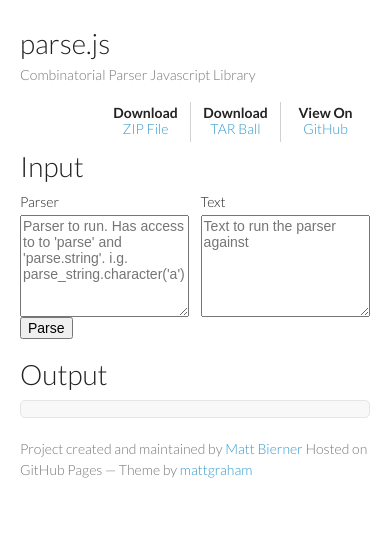
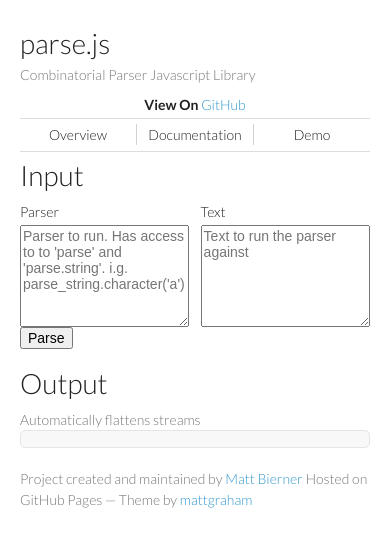
Before and after one commit to mattbierner/bennu, a Jekyll site: the page built from console.html, in a window 390 px wide. Shown: the top 547 px of the page. Built offline with Jekyll 4.4.1, drawn with Linux system fonts in a browser that asks for light colours; nearby versions of some CDN libraries.

Commit message:
Fixed console for displaying streams. Fixed media query style for small screen sizes.

```diff
--- a/_layouts/base.html
+++ b/_layouts/base.html
@@ -29,19 +29,19 @@
 
                 <div id="links">
                     <ul>
-                        <li>
+                        <li id="link-zip">
                             <a href="https://github.com/mattbierner/parse.js/zipball/master">
                                 <span class='download-title'>Download</span>
                                 <span class='download-item'>ZIP File</span>
                             </a>
                         </li>
-                        <li>
+                        <li id='link-tar'>
                             <a href="https://github.com/mattbierner/parse.js/tarball/master">
                                 <span class='download-title'>Download</span>
                                 <span class='download-item'>TAR Ball</span>
                             </a>
                         </li>
-                        <li>
+                        <li id='link-github'>
                             <a href="https://github.com/mattbierner/parse.js">
                                 <span class='download-title'>View On</span>
                                 <span class='download-item'>GitHub</span>
--- a/console.html
+++ b/console.html
@@ -24,6 +24,7 @@
 
 <div class='console-output'>
     <h1>Output</h1>
+    <span>Automatically flattens streams</span>
     <div>
         <pre class='ParseError'></pre>
         <pre style='display: none;' class='ParseOut'></pre>
--- a/stylesheets/styles.css
+++ b/stylesheets/styles.css
@@ -537,10 +537,12 @@
     margin-top: 2em;
     padding-bottom: 0.6em;
 }
+header > .group {
+    padding-bottom: 1.2em;
+}
 
 header #title {
     float: left;
-    padding-bottom: 1.2em;
 }
 
 header #links {
@@ -774,7 +776,7 @@
     color: red;
 }
 
-@media print, screen and (max-width: 720px) {
+@media print, screen and (max-width: 580px) {
   #title .credits {
     display: block;
     width: 100%;
@@ -789,17 +791,41 @@
     float: none;
     display: block;
   }
-}
-@media print, screen and (max-width: 480px) {
-  #header {
-    margin-top: -20px;
+
+  header > .group {
+    padding-bottom: 0.2em;
   }
 
-  section {
-    margin-top: 40px;
-  }
+    header #title,
+    header #links {
+        width: 100%;
+    }
 
-  nav {
-    display: none;
-  }
+    header #title {
+        padding-bottom: 0.6em;
+    }
+
+     header #links ul, header #links ul li > a {
+        width: 100%;
+     }
+
+     header #links li {
+        width: 100%;
+        height: auto;
+        text-align: center;
+     }
+
+     #link-zip,
+     #link-tar {
+        display: none;
+     }
+
+     header #link-github a > span {
+        display: inline;
+     }
+
+     header #link-github .download-title,
+     header #link-github .download-line {
+        margin-bottom: 0;
+     }
 }
```
Also changed, not shown: other parts of console.html (+11 -7 lines).
